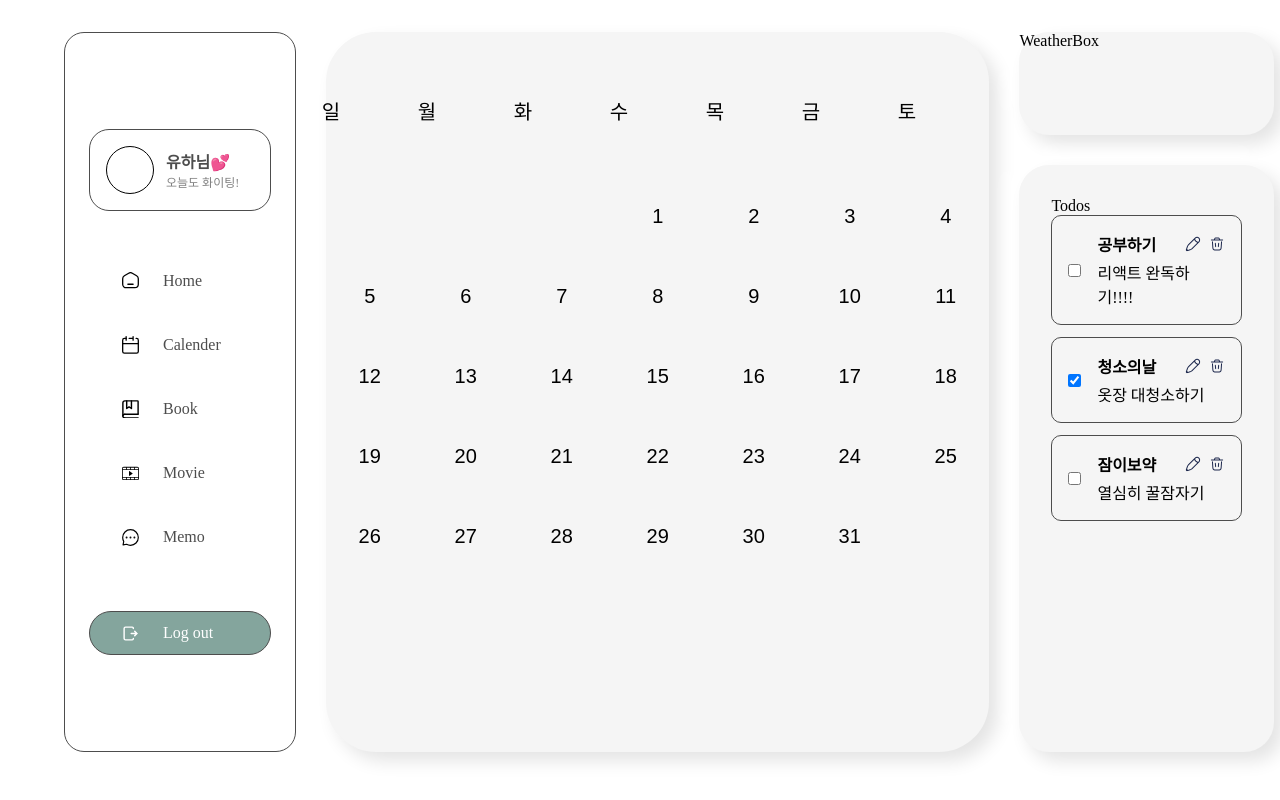
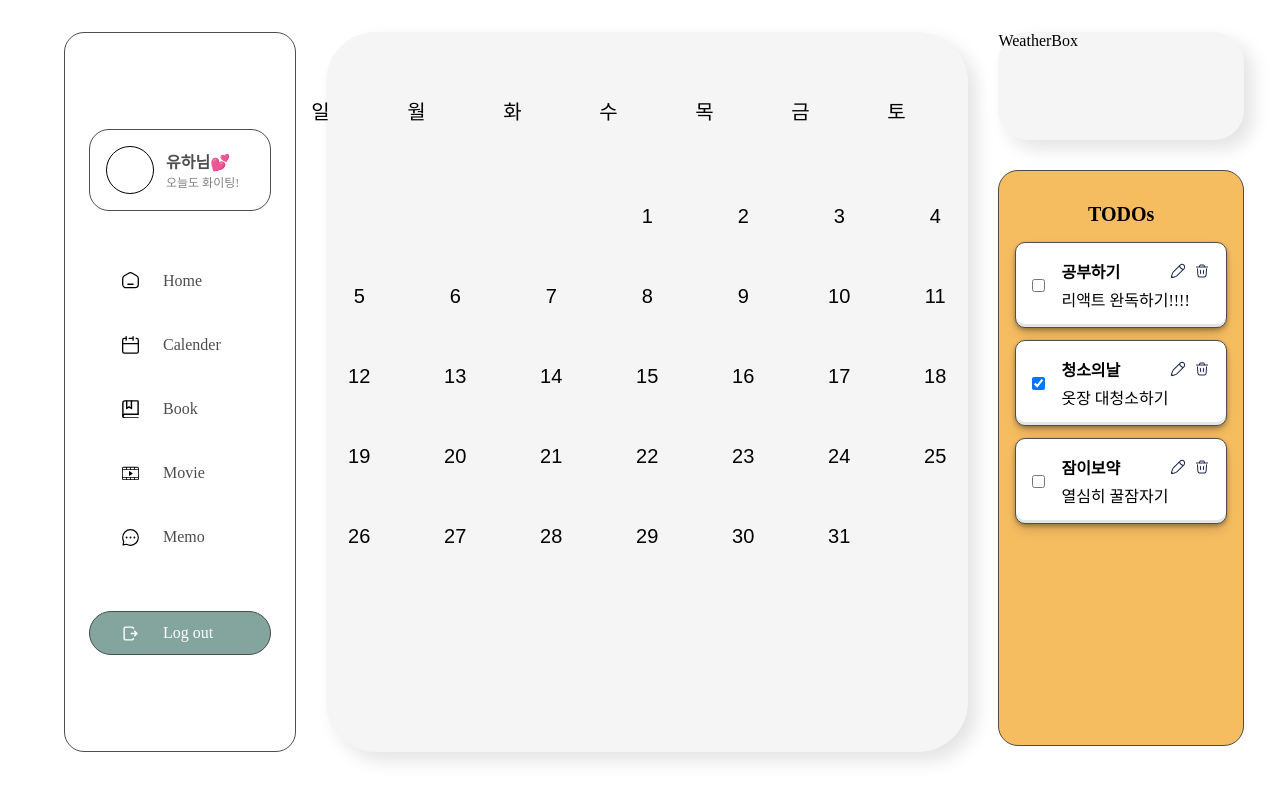
Before and after one commit to New-Ha/MyManager, a React (Vite) app: page / in a window 1280 px wide. Shown: the top 800 px of the page. Built offline with nearby package versions, Linux system fonts and the light colour scheme; no server answers.

Commit message:
💄 [Style] : Add additional style in TodoItem

```diff
--- a/src/components/TodoItem.jsx
+++ b/src/components/TodoItem.jsx
@@ -9,8 +9,11 @@ const TodoItemContainer = styled.div`
     border: 1.5px solid ${props => props.theme.black};
     border-radius: 10px;
     margin-bottom: 0.75rem;
+    background-color: white;
     display: flex;
     align-items: center;
+    box-shadow: rgba(0, 0, 0, 0.3) 0px 2px 4px, rgba(0, 0, 0, 0.2) 0px 7px 13px -3px,
+        rgba(0, 0, 0, 0.1) 0px -3px 0px inset;
 `;
 
 const TodoItemCheckBox = styled.input`
--- a/src/components/TodoList.jsx
+++ b/src/components/TodoList.jsx
@@ -25,19 +25,25 @@ const mock = [
     },
 ];
 
-const TodoListContainer = styled.div`
-    padding: 2rem;
-    height: 85%;
-    background-color: #fff;
-    border-radius: 30px;
-    background: #f5f5f5;
-    box-shadow: 9px 9px 18px #e4e4e4, -9px -9px 18px #ffffff;
+const TodoListContainer = styled.section`
+    height: 80%;
+    background-color: ${props => props.theme.yellow};
+    border: 1.5px solid ${props => props.theme.black};
+    border-radius: 20px;
+    padding: 1rem;
+`;
+
+const Title = styled.div`
+    font-weight: 600;
+    font-size: 1.25rem;
+    text-align: center;
+    margin: 1rem;
 `;
 
 export default function TodoList() {
     return (
         <TodoListContainer>
-            Todos
+            <Title>TODOs</Title>
             {mock.map(item => (
                 <TodoItem key={item.id} id={item.id} title={item.title} isDone={item.isDone} content={item.content} />
             ))}
```
